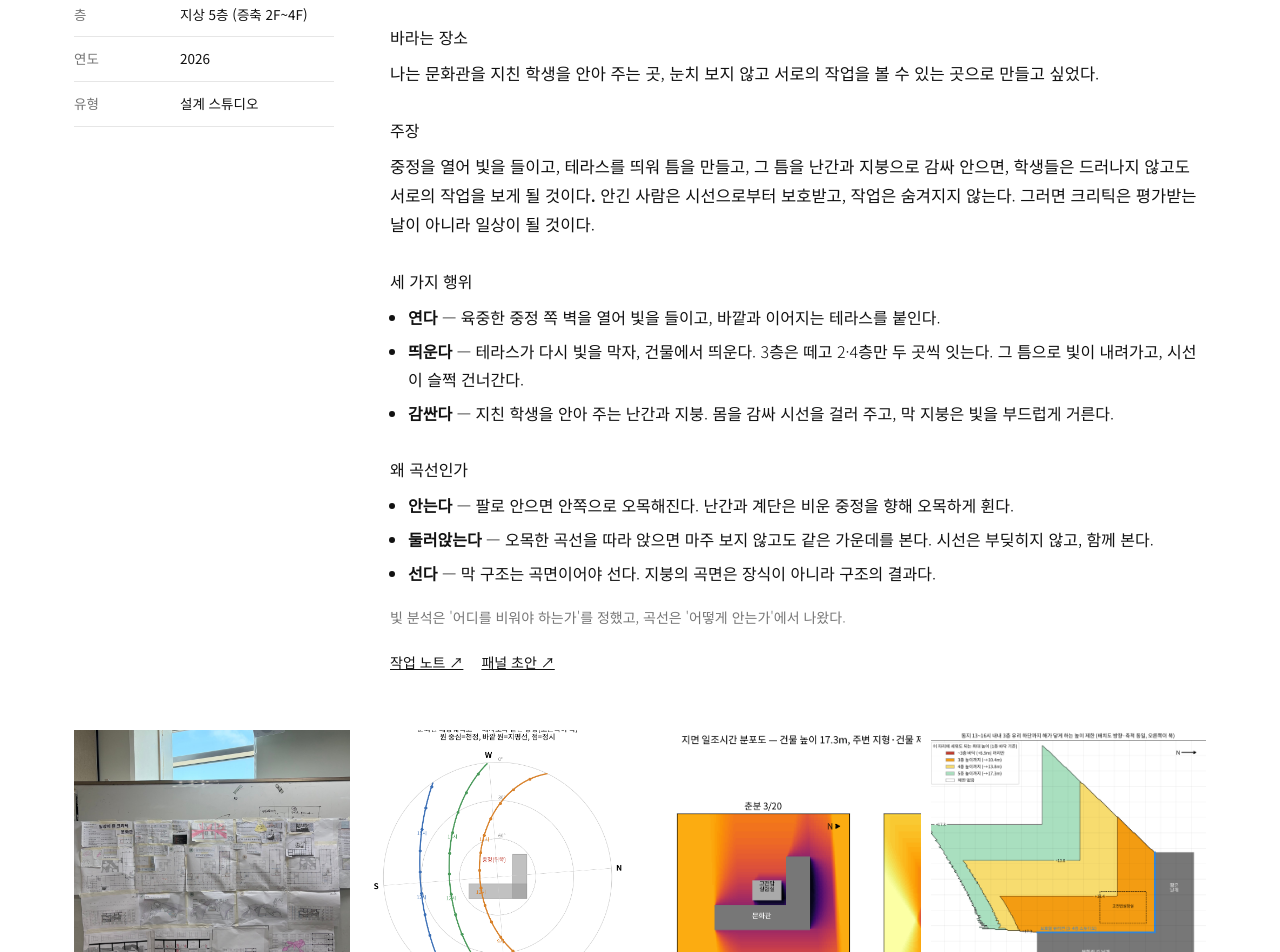
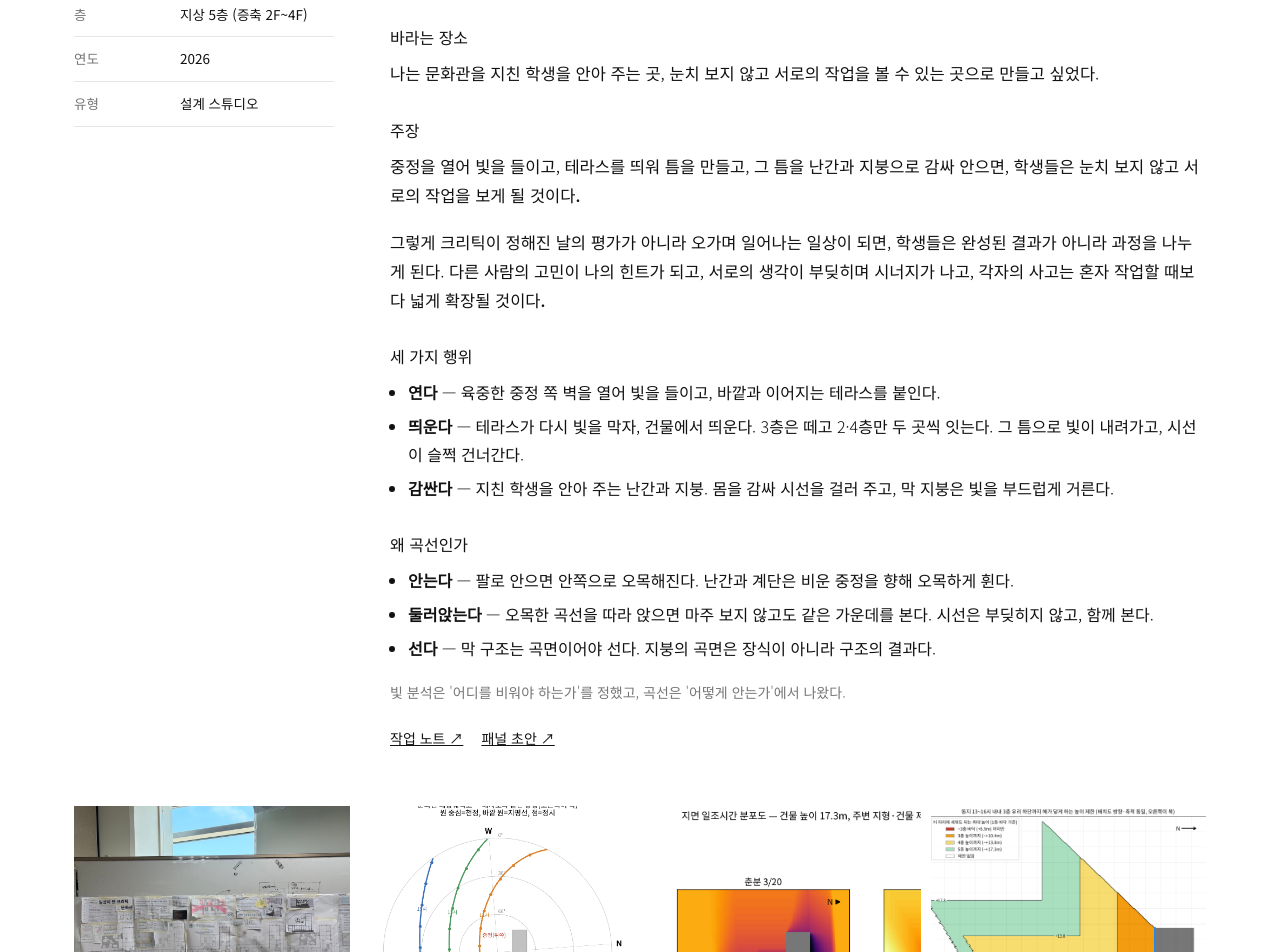
Before and after one commit to seojin022068-oss/Remodeling_Studio-, a plain HTML site: page index.html in a window 1280 px wide. Shown: the part 1087-2039 px from the top of the page. Drawn offline with Linux system fonts and the light colour scheme.

Commit message:
주장에 결과 추가: 과정 공유 → 시너지 → 사고의 확장
Co-Authored-By: Claude Opus 5.5 <noreply@anthropic.com>
Claude-Session: https://claude.ai/code/session_01Xa3wJEBtDp5CtQQbLusVKQ

```diff
--- a/index.html
+++ b/index.html
@@ -120,7 +120,8 @@ footer{max-width:1180px;margin:0 auto;padding:24px;border-top:1px solid var(--li
 <h3>바라는 장소</h3>
 <p>나는 문화관을 지친 학생을 안아 주는 곳, 눈치 보지 않고 서로의 작업을 볼 수 있는 곳으로 만들고 싶었다.</p>
 <h3>주장</h3>
-<p>중정을 열어 빛을 들이고, 테라스를 띄워 틈을 만들고, 그 틈을 난간과 지붕으로 감싸 안으면, <b>학생들은 드러나지 않고도 서로의 작업을 보게 될 것이다.</b> 안긴 사람은 시선으로부터 보호받고, 작업은 숨겨지지 않는다. 그러면 크리틱은 평가받는 날이 아니라 일상이 될 것이다.</p>
+<p>중정을 열어 빛을 들이고, 테라스를 띄워 틈을 만들고, 그 틈을 난간과 지붕으로 감싸 안으면, <b>학생들은 눈치 보지 않고 서로의 작업을 보게 될 것이다.</b></p>
+<p>그렇게 크리틱이 정해진 날의 평가가 아니라 오가며 일어나는 일상이 되면, 학생들은 완성된 결과가 아니라 <b>과정</b>을 나누게 된다. 다른 사람의 고민이 나의 힌트가 되고, 서로의 생각이 부딪히며 시너지가 나고, 각자의 사고는 혼자 작업할 때보다 <b>넓게 확장될 것이다.</b></p>
 <h3>세 가지 행위</h3>
 <ul class="clean">
 <li><b>연다</b> — 육중한 중정 쪽 벽을 열어 빛을 들이고, 바깥과 이어지는 테라스를 붙인다.</li>
```
